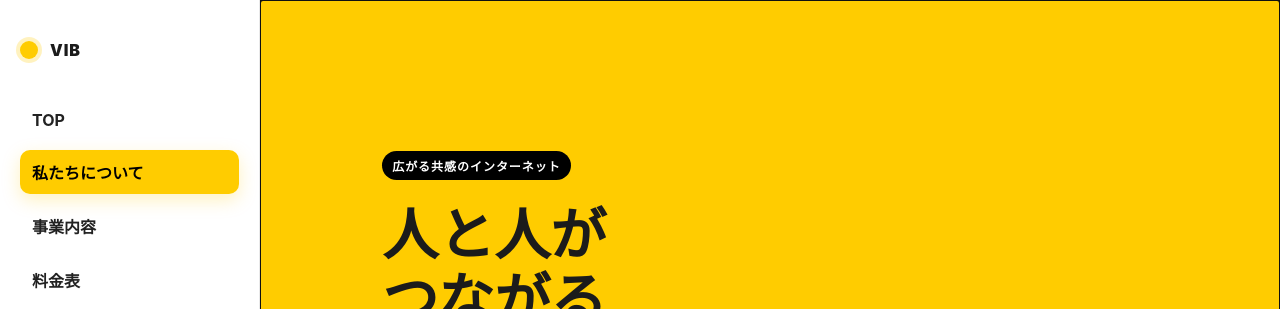
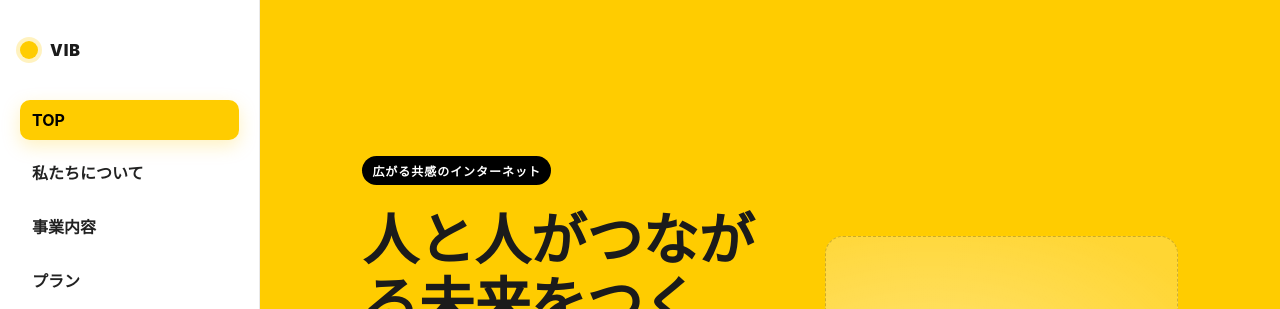
Before and after one commit to the-tsukasa/vib_sns, a plain HTML site: page docs/index.html in a window 1280 px wide. Shown: the top 309 px of the page. Drawn offline with Linux system fonts and the light colour scheme.

Commit message:
Geminiで整理した

```diff
--- a/docs/css/style.css
+++ b/docs/css/style.css
@@ -104,3 +104,6 @@ details{background:#fff;border:1px solid #e6e6e6;border-radius:12px;padding:12px
 @media (prefers-reduced-motion: reduce){
   .halo,.particle,.logo span,.sweep{animation:none}
 }
+.hero-mod { min-height: 100svh; display: grid; align-items: center; position: relative; }
+.hero-mod--1 { padding-bottom: 16px; }
+.mod-end { width: 100%; height: 1px; }
--- a/docs/index.html
+++ b/docs/index.html
@@ -43,7 +43,7 @@
         <a href="#top"      class="nav-link active">TOP</a>
         <a href="#about"    class="nav-link">私たちについて</a>
         <a href="#features" class="nav-link">事業内容</a>
-      <a href="#plans"    class="nav-link">料金表</a>
+        <a href="#plans"    class="nav-link">プラン</a>
         <a href="#news"     class="nav-link">お知らせ</a>
         <a href="#faq"      class="nav-link">よくある質問</a>
       </nav>
@@ -52,9 +52,9 @@
 
     <!-- ===== 右侧内容 ===== -->
     <main class="content">
-    <!-- 01 Hero -->
       <section id="top" class="section hero observe">
-      <div class="hero-mod hero-mod--1"></div>  /*直し*/
+        <!-- Hero Module #1：必须滑到底才解锁 -->
+        <div class="hero-mod hero-mod--1">
           <div class="hero__inner">
             <div class="hero__copy">
               <span class="pill">広がる共感のインターネット</span>
@@ -66,15 +66,18 @@
               </div>
             </div>
             <div class="hero__art">
-          <!-- 占位面板（可后续换成你的主视觉） -->
               <div class="panel"></div>
             </div>
           </div>
-      <!-- 可选：你的 “SCROLL” 提示 -->
+
+          <!-- 可选：SCROLL 提示 -->
           <div class="hero__scroll"><span>SCROLL</span><div class="dot"></div></div>
-      <!-- 哨兵：必须进入视口才解锁 -->
+
+          <!-- 哨兵：必须完全进入视口才解锁 -->
           <div id="hero-mod-1-end" class="mod-end" aria-hidden="true"></div>
+        </div>
       </section>
+
 
       <!-- 02 About -->
       <section id="about" class="section about observe">
--- a/docs/js/main.js
+++ b/docs/js/main.js
@@ -1,84 +1,71 @@
-// 年号
-document.getElementById('year')?.append(new Date().getFullYear());
+/* ===============================
+   main.js
+   功能：
+   1. 控制 intro-mode 解锁时机
+   2. 负责 section 淡入 (IntersectionObserver)
+   3. 移动端汉堡菜单逻辑
+   =============================== */
 
-// 平滑スクロール
-const links = document.querySelectorAll('.side-nav .nav-link');
-links.forEach(a=>{
-  a.addEventListener('click', e=>{
-    e.preventDefault();
-    const t = document.querySelector(a.getAttribute('href'));
-    t?.scrollIntoView({ behavior: 'smooth', block: 'start' });
-  });
-});
+document.addEventListener("DOMContentLoaded", () => {
+  const body = document.body;
+  const sidebar = document.querySelector(".sidebar");
+  const splash = document.getElementById("splash");
+  const heroEnd = document.getElementById("hero-mod-1-end");
 
-// 現在セクションのハイライト
-const sections = [...links].map(a => document.querySelector(a.getAttribute('href')));
-function highlight(){
-  const y = window.scrollY + window.innerHeight * 0.35;
-  let idx = 0;
-  sections.forEach((sec,i)=>{ if(sec && sec.offsetTop <= y) idx = i; });
-  links.forEach(l=>l.classList.remove('active'));
-  links[idx]?.classList.add('active');
-}
-addEventListener('scroll', highlight);
-addEventListener('load', highlight);
+  /* ========= ① 淡入动画 (IO触发) ========= */
+  const observerFade = new IntersectionObserver(entries => {
+    entries.forEach(entry => {
+      if (entry.isIntersecting) entry.target.classList.add("on");
+    });
+  }, { threshold: 0.1 });
 
-// 交差監視でフェードイン（.observe に .on を付与）
-const io = new IntersectionObserver((entries)=>{
-  entries.forEach(e=>{
-    if(e.isIntersecting){ e.target.classList.add('on'); io.unobserve(e.target); }
-  });
-},{ threshold: 0.14 });
-document.querySelectorAll('.observe').forEach(el=>io.observe(el));
+  document.querySelectorAll(".observe").forEach(el => observerFade.observe(el));
 
-// モバイル：ハンバーガーでサイド開閉
-document.getElementById('hamburger')?.addEventListener('click', ()=>{
-  document.querySelector('.sidebar')?.classList.toggle('open');
-});
+  /* ========= ② Hero解锁逻辑 ========= */
+  if (heroEnd) {
+    const unlockObserver = new IntersectionObserver(([entry]) => {
+      if (entry.isIntersecting && entry.intersectionRatio >= 1) {
+        exitIntro();
+      }
+    }, { threshold: [1] });
+    unlockObserver.observe(heroEnd);
 
-/* ===== ここがキモ：スクロールで Intro モードを解除 ===== */
-// ===== 只有当 Hero 的【第一个模块】滑到底才退出 Intro =====
-(function(){
-  const body = document.body;
-  const firstModEnd = document.getElementById('hero-mod-1-end');
-  if (!firstModEnd) return;
-
-  let exited = false;
-  function exitIntro(){
-    if (exited || !body.classList.contains('intro-mode')) return;
-    exited = true;
-    body.classList.remove('intro-mode');
-
-    // 展开其它区块
-    document.querySelectorAll('.content > .section:not(#top)').forEach(sec=>{
-      sec.style.maxHeight = sec.scrollHeight + 'px';
-      sec.style.opacity = '1';
-      sec.style.pointerEvents = '';
-      sec.addEventListener('transitionend', ()=>{ sec.style.maxHeight = ''; }, { once:true });
-    });
-
-    // 侧边栏淡入
-    const sidebar = document.querySelector('.sidebar');
-    if (sidebar){
-      sidebar.style.opacity = '1';
-      sidebar.style.transform = 'none';
-      sidebar.style.pointerEvents = '';
-    }
+    // 兜底：防止浏览器地址栏收起造成IO不触发
+    const checkScroll = () => {
+      const rect = heroEnd.getBoundingClientRect();
+      if (rect.bottom <= window.innerHeight) exitIntro();
+    };
+    window.addEventListener("scroll", checkScroll, { passive: true });
   }
 
-  // 哨兵进入视口（几乎完全可见）就解锁
-  const o = new IntersectionObserver((entries)=>{
-    const e = entries[0];
-    if (e.isIntersecting && e.intersectionRatio >= 0.98) exitIntro();
-  }, { threshold: [0.98] });
-  o.observe(firstModEnd);
+  /* ========= ③ 退出 Intro Mode ========= */
+  function exitIntro() {
+    if (!body.classList.contains("intro-mode")) return;
+    body.classList.remove("intro-mode");
 
-  // 兜底：以“滚动到底”的几何判断再确认一次（解决某些移动端地址栏收缩导致的 IO 抖动）
-  function checkAtBottom(){
-    const rect = firstModEnd.getBoundingClientRect();
-    if (rect.top <= window.innerHeight && rect.bottom >= 0) {
-      exitIntro();
-    }
+    // 淡入 sidebar
+    sidebar.style.opacity = 1;
+    sidebar.style.transform = "none";
+
+    // 给内容区恢复动画
+    setTimeout(() => {
+      document.querySelectorAll(".section").forEach(sec => {
+        sec.style.opacity = 1;
+        sec.style.pointerEvents = "auto";
+        sec.style.maxHeight = "";
+      });
+    }, 100);
   }
-  window.addEventListener('scroll', checkAtBottom, { passive:true });
-})();
+
+  /* ========= ④ 移动端汉堡菜单 ========= */
+  const hamburger = document.getElementById("hamburger");
+  if (hamburger) {
+    hamburger.addEventListener("click", () => {
+      sidebar.classList.toggle("open");
+    });
+  }
+
+  /* ========= ⑤ 年份自动更新 ========= */
+  const year = document.getElementById("year");
+  if (year) year.textContent = new Date().getFullYear();
+});
--- a/docs/js/splash.js
+++ b/docs/js/splash.js
@@ -1,38 +1,29 @@
-// 入場スプラッシュの制御（メディア無し版）
-// ※ ここでは intro-mode を外さない（最初のスクロールで外す設計）
-(function () {
-  const splash = document.getElementById('splash');
-  const skip   = document.getElementById('skipBtn');
+/* ===============================
+   splash.js
+   功能：
+   1. 控制入場動畫的播放與結束
+   2. 播放完後隱藏 Splash，但不解除 intro-mode
+   =============================== */
 
-  // 入場中はスクロールをロック
-  const root = document.documentElement;
-  const prevOverflow = root.style.overflow;
-  root.style.overflow = 'hidden';
+document.addEventListener("DOMContentLoaded", () => {
+  const splash = document.getElementById("splash");
+  const skipBtn = document.getElementById("skipBtn");
 
-  let ended = false;
-  const REDUCED = window.matchMedia('(prefers-reduced-motion: reduce)').matches;
-  const DURATION = REDUCED ? 600 : 2600; // ms
+  // 手动跳过按钮
+  if (skipBtn) {
+    skipBtn.addEventListener("click", hideSplash);
+  }
 
-  const timer = setTimeout(finish, DURATION);
-  skip?.addEventListener('click', finish);
+  // 自動結束（動畫播放完後自動消失）
+  setTimeout(hideSplash, 3800); // 約3.8秒後消失，可按需調整
 
-  function finish() {
-    if (ended) return;
-    ended = true;
-    clearTimeout(timer);
+  function hideSplash() {
+    if (!splash || splash.classList.contains("hide")) return;
+    splash.classList.add("hide");
 
-    // スプラッシュをフェードアウト
-    if (splash) {
-      splash.classList.add('hide');
-      splash.setAttribute('aria-hidden', 'true');
-      setTimeout(() => splash.remove(), 720);
-    }
-
-    // スクロール解放（ただし intro-mode はそのまま）
-    root.style.overflow = prevOverflow || '';
-    // アクセシビリティ：Hero 先頭へフォーカス移動
-    const top = document.getElementById('top');
-    if (top) top.setAttribute('tabindex', '-1');
-    top?.focus({ preventScroll: true });
+    // 防止重複操作
+    setTimeout(() => {
+      splash.remove();
+    }, 800); // 與 CSS 過渡一致
   }
-})();
+});
```
Lines whose indentation alone changed are shown as unchanged.
